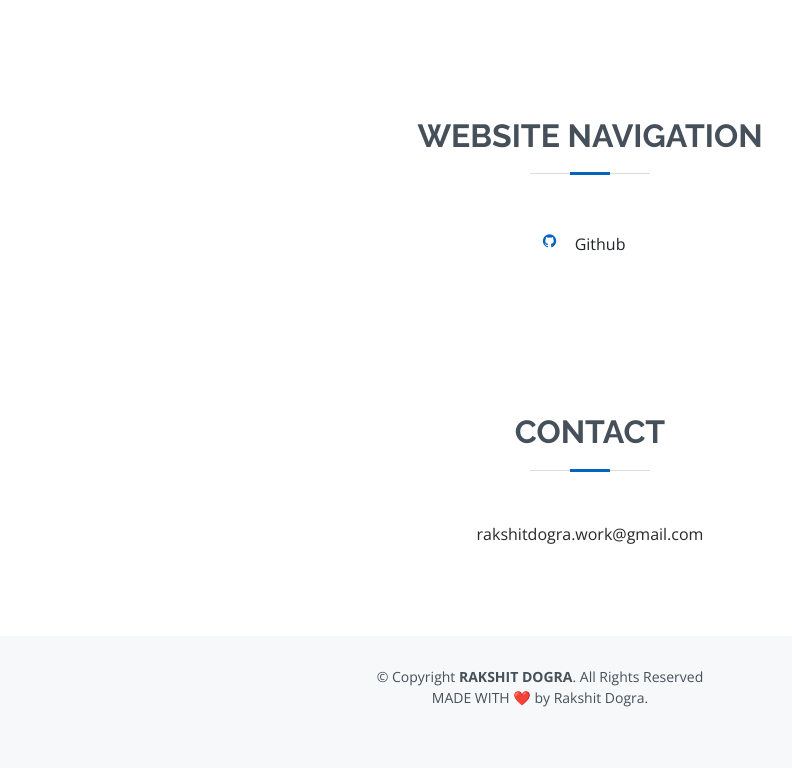
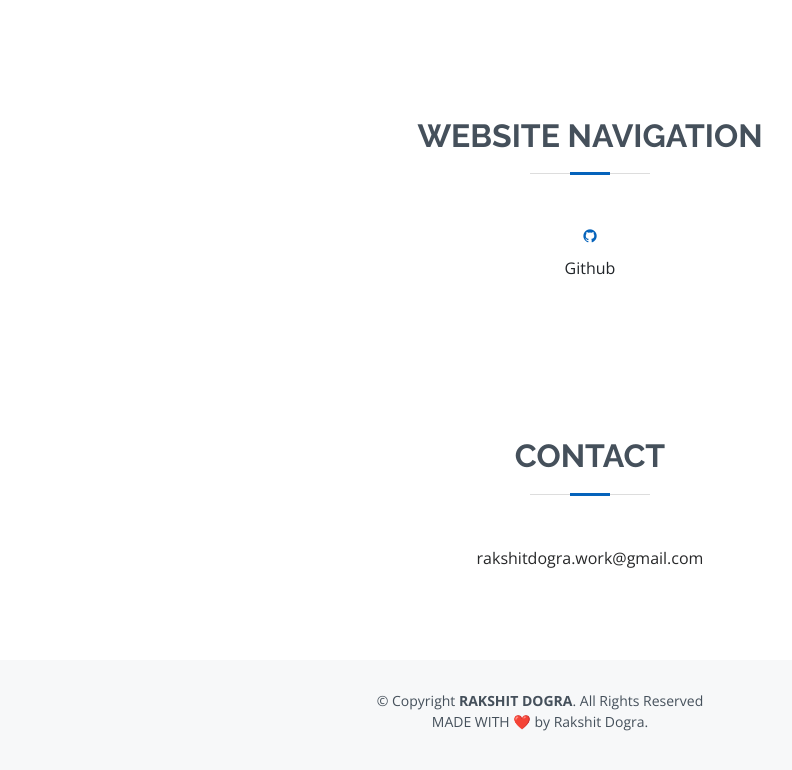
Before and after one commit to rakshitdogra/rakshitdogra.github.io, a plain HTML site: page index.html in a window 1280 px wide. Shown: the part 1908-2678 px from the top of the page, without its empty margins (100-892 px from the left). Drawn offline with nearby package versions, Linux system fonts and the light colour scheme.

Commit message:
Update index.html

```diff
--- a/index.html
+++ b/index.html
@@ -188,7 +188,9 @@
           <h2>Website Navigation</h2>
         </div>
       <div class="section-title">
+        <div class="social-links">
         <a href="https://github.com/rakshitdogra" class="github"><i class="bx bxl-github"></i></a>
+        </div>
         <button class="btn"onclick="window.location.href = 'https://github.com/rakshitdogra';">Github</button>
       </div>
       </div>
```
